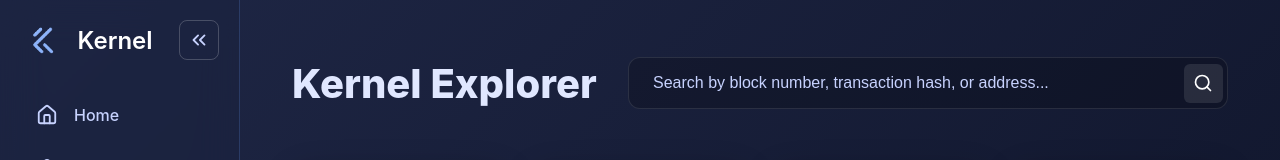
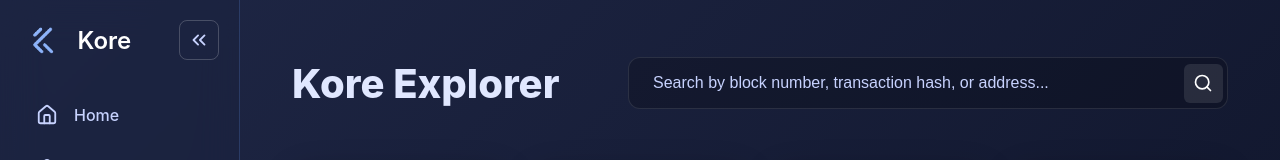
Before and after one commit to 0xnohan/KernelExplorer, a Vue app: page / in a window 1280 px wide. Shown: the top 160 px of the page. Built offline with nearby package versions, Linux system fonts and the light colour scheme; no server answers.

Commit message:
Kore Explorer

```diff
--- a/index.html
+++ b/index.html
@@ -2,7 +2,7 @@
 <html lang="fr">
   <head>
     <meta charset="UTF-8">
-    <title>Kernel Explorer</title>
+    <title>Kore Explorer</title>
   </head>
   <body>
     <div id="app"></div>
--- a/package.json
+++ b/package.json
@@ -1,5 +1,5 @@
 {
-  "name": "kernel-explorer",
+  "name": "kore-explorer",
   "version": "1.0.0",
   "private": true,
   "scripts": {
--- a/src/App.vue
+++ b/src/App.vue
@@ -38,7 +38,7 @@ import MempoolPage from './views/MempoolPage.vue';
 const isModalOpen = ref(false);
 
 const saveConnection = (newUrl) => {
-  localStorage.setItem('kernelApiUrl', newUrl);
+  localStorage.setItem('koreApiUrl', newUrl);
   apiState.baseUrl = newUrl;
   isModalOpen.value = false;
   window.location.reload();
--- a/src/components/ConnectionModal.vue
+++ b/src/components/ConnectionModal.vue
@@ -27,7 +27,7 @@ import { ref } from 'vue';
 
 const emit = defineEmits(['close', 'save']);
 
-const savedUrl = localStorage.getItem('kernelApiUrl') || 'http://127.0.0.1:5000';
+const savedUrl = localStorage.getItem('koreApiUrl') || 'http://127.0.0.1:5000';
 const urlParts = savedUrl.replace('http://', '').split(':');
 const ip = ref(urlParts[0] || '127.0.0.1');
 const port = ref(urlParts[1] || '5000');
--- a/src/components/NavBar.vue
+++ b/src/components/NavBar.vue
@@ -3,8 +3,8 @@
     <div>
       <div class="sidebar-header">
         <a href="#" @click.prevent="navigate('HomePage')" class="logo-link">
-          <img class="logo" src="/kernel-logo.png" alt="Kernel Logo" />
-          <span class="logo-text">Kernel</span>
+          <img class="logo" src="/kore-logo.png" alt="Kore Logo" />
+          <span class="logo-text">Kore</span>
         </a>
         <button @click="toggle" class="toggle-button">
           <ChevronsLeft class="icon" />
--- a/src/store.js
+++ b/src/store.js
@@ -1,6 +1,6 @@
 import { reactive } from 'vue';
 
-const savedUrl = localStorage.getItem('kernelApiUrl') || 'http://127.0.0.1:5000';
+const savedUrl = localStorage.getItem('koreApiUrl') || 'http://127.0.0.1:5000';
 
 export const apiState = reactive({
   baseUrl: savedUrl,
--- a/src/views/HomePage.vue
+++ b/src/views/HomePage.vue
@@ -2,7 +2,7 @@
   <div class="container">
     <div class="page-header">
       <div class="header-left">
-        <h1 class="page-title">Kernel Explorer</h1>
+        <h1 class="page-title">Kore Explorer</h1>
         <div v-if="apiState.isConnected" class="live-dot-container">
           <span class="live-dot"></span>
           Live
```
Also changed, not shown: kore-logo.png (renamed from kernel-logo.png), 1 other file (tests, documents, lock files or other folders).
